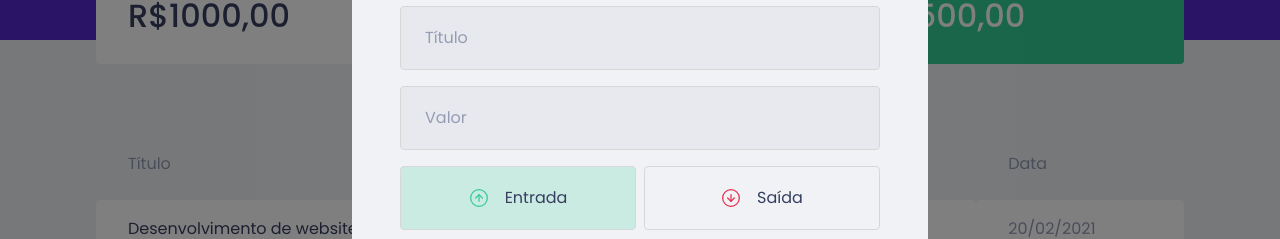
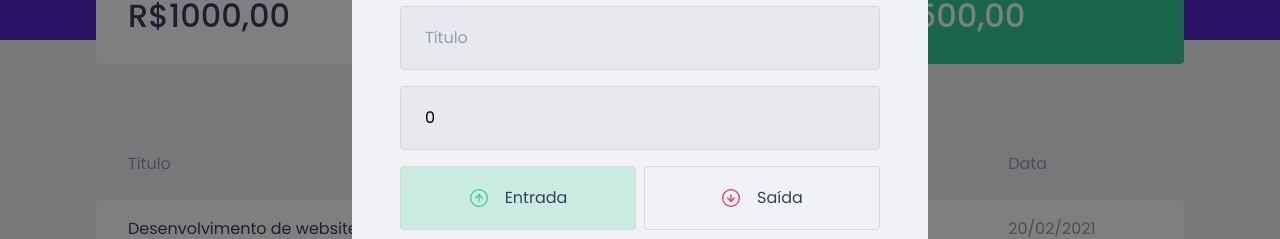
Before and after one commit to RicardoSantos-99/ignite-dtmoney, a React (Create React App) app: page / in a window 1280 px wide. Both pictures are taken after a click on the button "Nova transação". Shown: the part 232-471 px from the top of the page. Built offline with nearby package versions, Linux system fonts and the light colour scheme; no server answers; what miragejs would draw is missing.

Commit message:
feat: salvando dados do form  [019]

```diff
--- a/src/components/NewTransactionModal/index.tsx
+++ b/src/components/NewTransactionModal/index.tsx
@@ -1,4 +1,4 @@
-import { useState } from 'react';
+import { FormEvent, useState } from 'react';
 import Modal from 'react-modal';
 import closeImg from '../../assets/close.svg';
 import incomeImg from '../../assets/income.svg';
@@ -12,7 +12,21 @@ interface NewTransactionModalProps {
 }
 
 export function NewTransactionModal ({ isOpen, onRequestClose }: NewTransactionModalProps) {
+  const [title, setTitle] = useState('');
+  const [value, setValue] = useState(0);
+  const [category, setCategory] = useState('');
   const [type, setType] = useState('deposit');
+
+  function handleCreateNewTransaction(event: FormEvent) {
+    event.preventDefault();
+
+    console.log({
+      title,
+      value,
+      type,
+      category
+    });
+  }
 
   return (
     <Modal
@@ -29,16 +43,20 @@ export function NewTransactionModal ({ isOpen, onRequestClose }: NewTransactionM
         <img src={closeImg} alt="Fechar modal" />
       </button>
 
-      <Container>
+      <Container onSubmit={handleCreateNewTransaction}>
         <h2>Cadastrar transação</h2>
 
         <input
           placeholder="Título"
+          value={title}
+          onChange={event => setTitle(event.target.value)}
         />
 
         <input
           type="number"
           placeholder="Valor"
+          value={value}
+          onChange={event => setValue(Number(event.target.value))}
         />
 
         <TransactionTypeContainer>
@@ -63,10 +81,10 @@ export function NewTransactionModal ({ isOpen, onRequestClose }: NewTransactionM
           </RadioBox>
         </TransactionTypeContainer>
 
-
-
         <input
           placeholder="Categoria"
+          value={category}
+          onChange={event => setCategory(event.target.value)}
         />
 
         <button type="submit">
```
